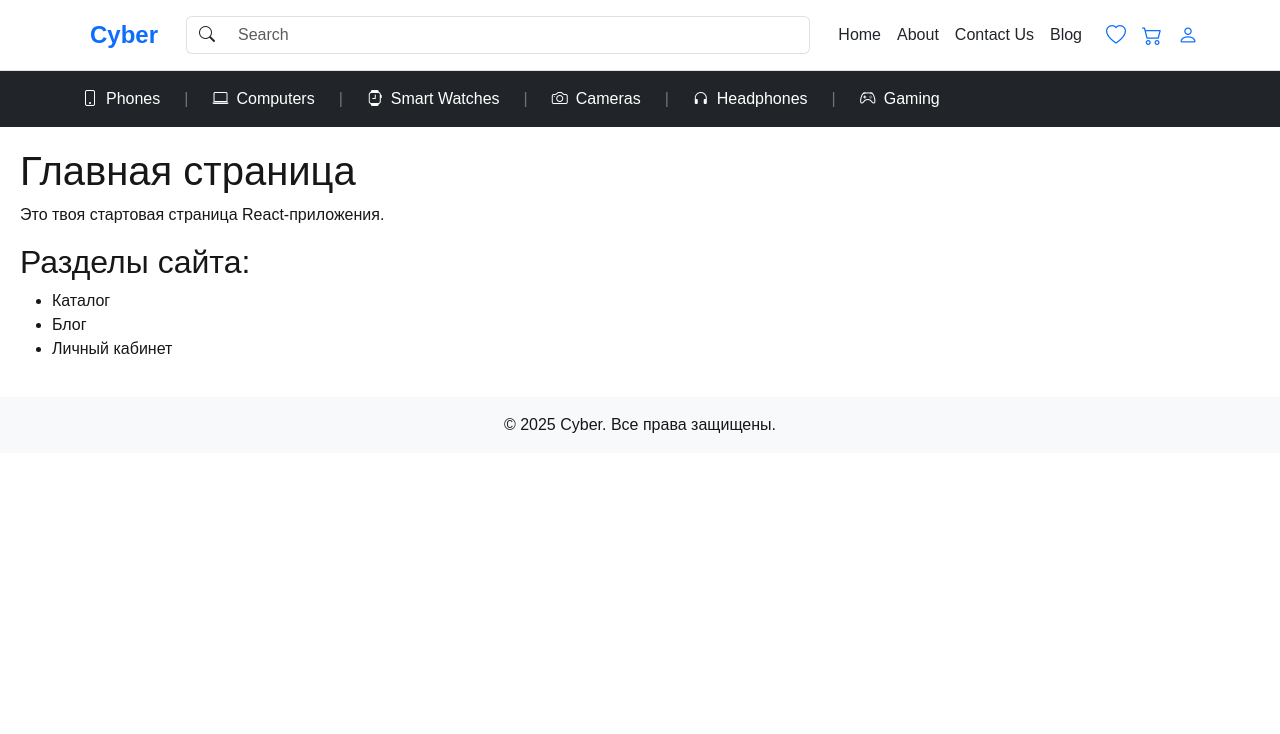
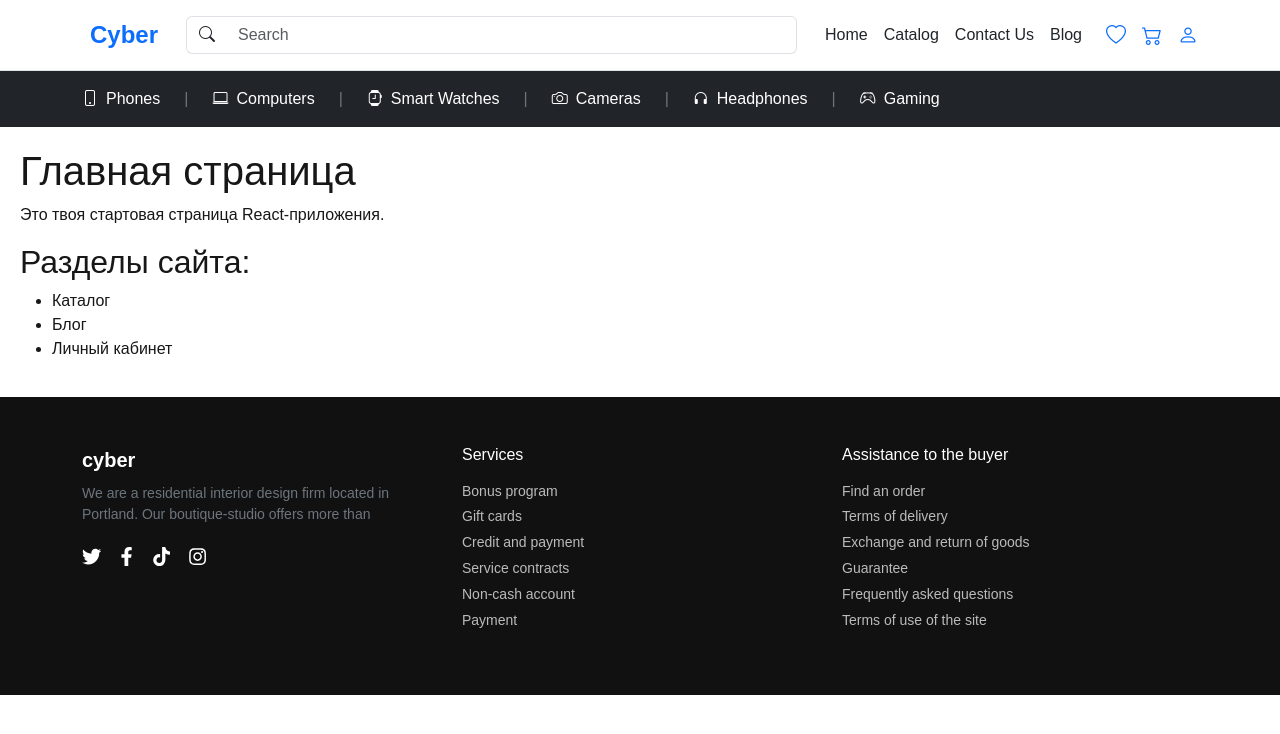
Before and after one commit to Mariasshev/Electronis-store-client, a Next.js app: page / in a window 1280 px wide. Shown: the top 734 px of the page. Built offline with nearby package versions, Linux system fonts and the light colour scheme.

Commit message:
add footer

```diff
--- a/package.json
+++ b/package.json
@@ -15,6 +15,7 @@
     "next": "^16.0.6",
     "react": "^19.2.0",
     "react-dom": "^19.2.0",
+    "react-icons": "^5.5.0",
     "react-router-dom": "^7.9.6"
   },
   "devDependencies": {
--- a/src/components/Footer.tsx
+++ b/src/components/Footer.tsx
@@ -1,11 +1,56 @@
 "use client";
+import { FaTwitter, FaFacebookF, FaTiktok, FaInstagram } from "react-icons/fa";
+
 import styles from "../styles/Footer.module.css";
 
+export default function Footer() {
+    return ( <footer className={styles.footer}> <div className="container py-5"> <div className="row">
 
-export default function Footer() {
-    return (
-        <footer className="bg-light text-center py-3 mt-auto shadow-sm">
-            <p className="mb-0">&copy; 2025 Cyber. Все права защищены.</p>
+            {/* Logo + Description + Socials */}
+            <div className="col-12 col-md-4 mb-4 mb-md-0">
+                <div className="d-flex align-items-center mb-2">
+                    <span className="fw-bold fs-5 text-white">cyber</span>
+                </div>
+                <p className="text-secondary small">
+                    We are a residential interior design firm located in Portland. Our boutique-studio offers more than
+                </p>
+                <div className="d-flex gap-3 mt-3">
+                    <a href="#" className={styles.social}><FaTwitter /></a>
+                    <a href="#" className={styles.social}><FaFacebookF /></a>
+                    <a href="#" className={styles.social}><FaTiktok /></a>
+                    <a href="#" className={styles.social}><FaInstagram /></a>
+                </div>
+            </div>
+
+            {/* Services */}
+            <div className="col-6 col-md-4 mb-4 mb-md-0">
+                <h6 className="text-white mb-3">Services</h6>
+                <ul className="list-unstyled text-secondary small">
+                    <li><a href="#" className={styles.link}>Bonus program</a></li>
+                    <li><a href="#" className={styles.link}>Gift cards</a></li>
+                    <li><a href="#" className={styles.link}>Credit and payment</a></li>
+                    <li><a href="#" className={styles.link}>Service contracts</a></li>
+                    <li><a href="#" className={styles.link}>Non-cash account</a></li>
+                    <li><a href="#" className={styles.link}>Payment</a></li>
+                </ul>
+            </div>
+
+            {/* Assistance to the buyer */}
+            <div className="col-6 col-md-4">
+                <h6 className="text-white mb-3">Assistance to the buyer</h6>
+                <ul className="list-unstyled text-secondary small">
+                    <li><a href="#" className={styles.link}>Find an order</a></li>
+                    <li><a href="#" className={styles.link}>Terms of delivery</a></li>
+                    <li><a href="#" className={styles.link}>Exchange and return of goods</a></li>
+                    <li><a href="#" className={styles.link}>Guarantee</a></li>
+                    <li><a href="#" className={styles.link}>Frequently asked questions</a></li>
+                    <li><a href="#" className={styles.link}>Terms of use of the site</a></li>
+                </ul>
+            </div>
+
+        </div>
+        </div>
         </footer>
     );
+
 }
--- a/src/components/Header.tsx
+++ b/src/components/Header.tsx
@@ -32,7 +32,7 @@ export default function Header() {
             {/* Navigation */}
             <div className="col-auto d-none d-lg-flex gap-3">
                 <a href="#" className="nav-link text-dark">Home</a>
-                <a href="#" className="nav-link text-dark">About</a>
+                <a href="#" className="nav-link text-dark">Catalog</a>
                 <a href="#" className="nav-link text-dark">Contact Us</a>
                 <a href="#" className="nav-link text-dark">Blog</a>
             </div>
--- a/src/styles/Footer.module.css
+++ b/src/styles/Footer.module.css
@@ -0,0 +1,33 @@
+.footer {
+    background-color: #111;
+    color: #fff;
+}
+
+.footer a {
+    text-decoration: none;
+}
+
+.footer a:hover {
+    color: #0d6efd; /* Bootstrap primary color */
+}
+
+.social {
+    color: #fff;
+    font-size: 1.2rem;
+    transition: color 0.3s;
+}
+
+.social:hover {
+    color: #0d6efd;
+}
+
+.link {
+    color: #bbb;
+    display: block;
+    margin-bottom: 0.3rem;
+    transition: color 0.3s;
+}
+
+.link:hover {
+    color: #fff;
+}
--- a/src/styles/globals.css
+++ b/src/styles/globals.css
@@ -44,3 +44,16 @@
 .text-primary { color: var(--primary) !important; }
 .bg-primary { background-color: var(--primary) !important; }
 .border-primary { border-color: var(--primary) !important; }
+
+
+html, body {
+    height: 100%;
+    margin: 0;
+    display: flex;
+    flex-direction: column;
+    min-height: 100vh;
+}
+
+main {
+    flex: 1;
+}
```
Also changed, not shown: 1 other file (tests, documents, lock files or other folders).
